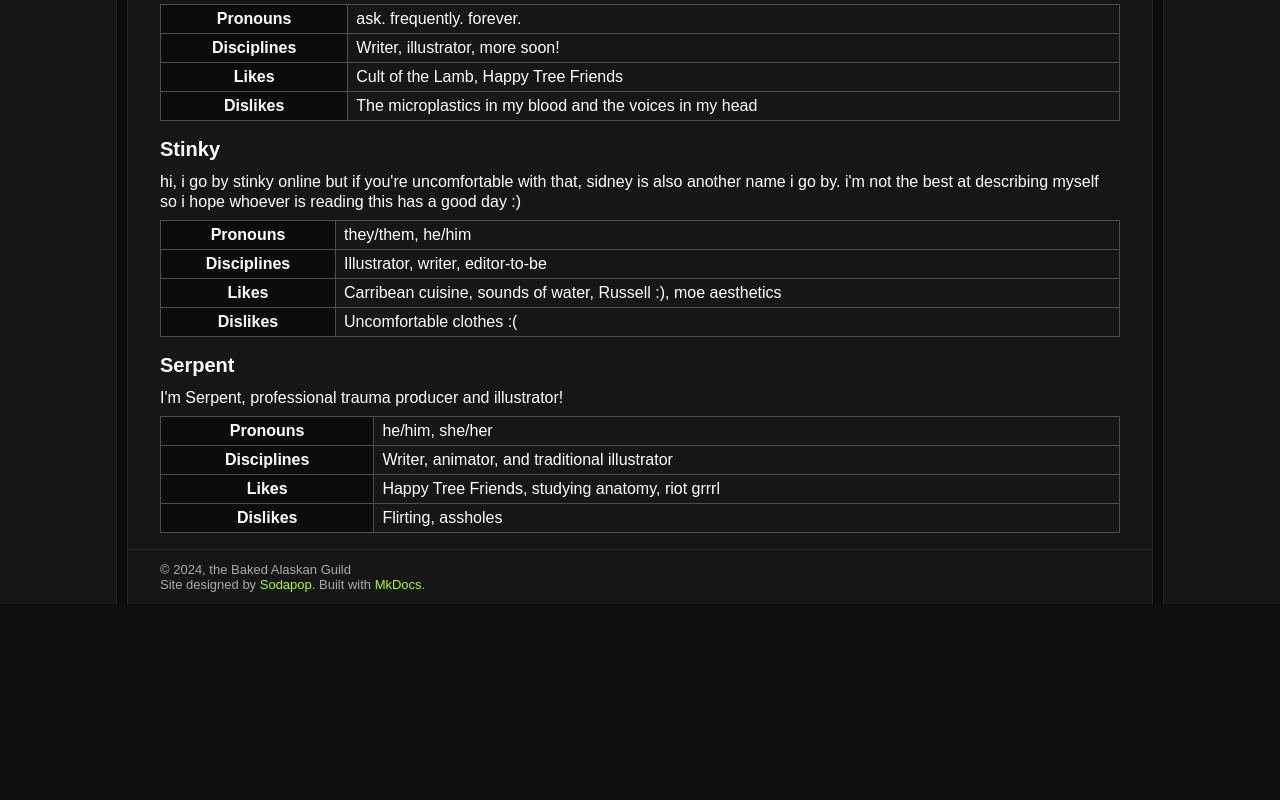
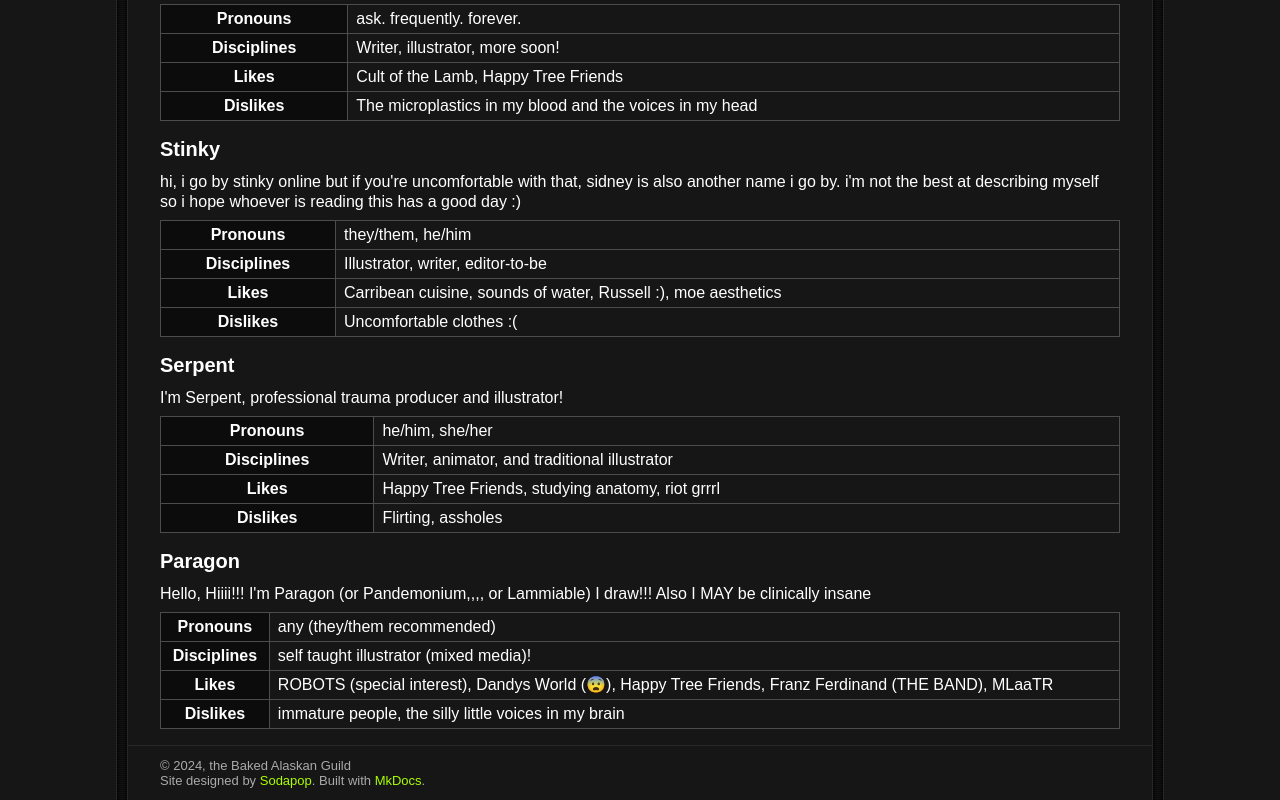
Before and after one commit to BakedAlaskan/bakedalaskan.github.io, a plain HTML site: page team.html in a window 1280 px wide. Shown: the part 415-1215 px from the top of the page. Before the commit the page ends 1019 px from the top, so only its background shows below. Drawn offline with Linux system fonts and the light colour scheme.

Commit message:
thumb yorke

```diff
--- a/team.html
+++ b/team.html
@@ -178,6 +178,27 @@ It came to me in a dream.</p>
         <td>Flirting, assholes</td>
     </tr>
 </table>
+
+<h3 id="poetapar">Paragon</h3>
+<p>Hello, Hiiii!!! I'm Paragon (or Pandemonium,,,, or Lammiable) I draw!!! Also I MAY be clinically insane</p>
+<table>
+    <tr>
+        <th>Pronouns</th>
+        <td>any (they/them recommended)</td>
+    </tr>
+    <tr>
+        <th>Disciplines</th>
+        <td>self taught illustrator (mixed media)!</td>
+    </tr>
+    <tr>
+        <th>Likes</th>
+        <td>ROBOTS (special interest), Dandys World (😨), Happy Tree Friends, Franz Ferdinand (THE BAND), MLaaTR</td>
+    </tr>
+    <tr>
+        <th>Dislikes</th>
+        <td>immature people, the silly little voices in my brain</td>
+    </tr>
+</table>
          </div>
       </div>
       <footer>
```
